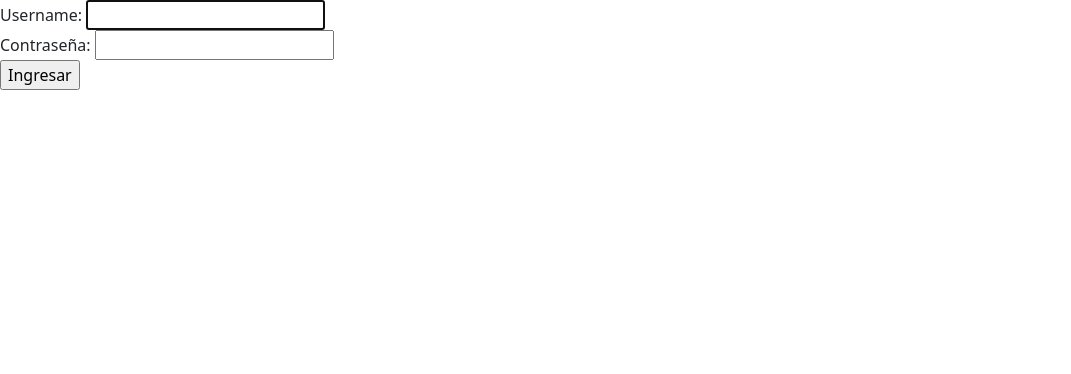
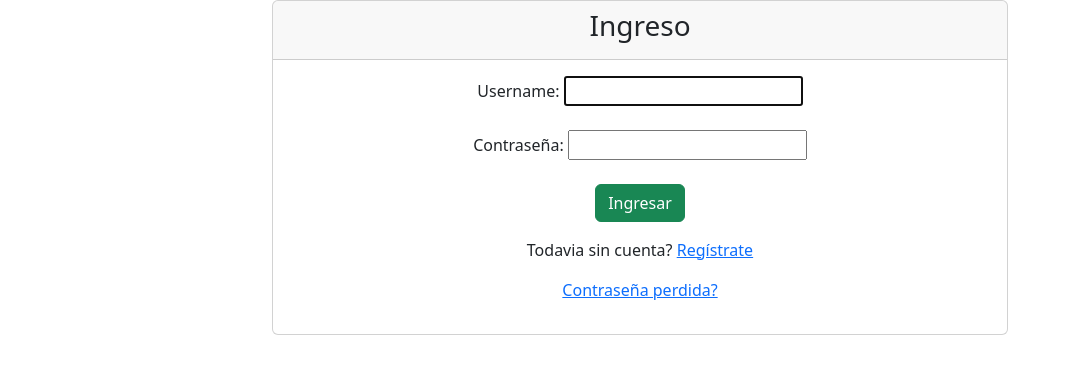
Before and after one commit to kanroot/artemanga, a Django app: a page that uses src/templates/registration/login.html in a window 1280 px wide. Shown: the top 374 px of the page, without its empty margins (0-1071 px from the left). Run offline with Django 4.2, Linux system fonts and the light colour scheme; some libraries are stand-ins or nearby versions.

Commit message:
login y recuperar contraseña

```diff
--- a/src/templates/registration/login.html
+++ b/src/templates/registration/login.html
@@ -5,21 +5,52 @@
 {% block title %}{% endblock %}
 
 {% block content %}
+    {% if form.errors %}
+        <p>Tú username y/o password no concuerdan con nuestros registros. Intenta nuevamente.</p>
+    {% endif %}
+
+    {% if next %}
+        {% if user.is_authenticated %}
+            <p>Tú cuenta no tiene acceso a esta pagina, prueba con otra cuenta con los permisos correspondientes.</p>
+        {% else %}
+            <p>Haz ingreso a tu cuenta para ver el contenido de esta página.</p>
+        {% endif %}
+    {% endif %}
+
+    <div class="container">
+        <div class="row">
+            <div class="col 12 col-md-8 offset-md-2">
+                <div class="card">
+                    <div class="card-header text-center">
+                        <h3>Ingreso</h3>
+                    </div>
+                    <div class="card-body text-center">
                         <form method="post" action="{% url 'login' %}">
                             {% csrf_token %}
 
-    <div>
+                            <div class="form-outline mb-4">
                                 <td>{{ form.username.label_tag }}</td>
                                 <td>{{ form.username }}</td>
                             </div>
-    <div>
+                            <div class="form-outline mb-4">
                                 <td>{{ form.password.label_tag }}</td>
                                 <td>{{ form.password }}</td>
                             </div>
 
                             <div>
-        <input type="submit" value="Ingresar"/>
+                                <input class="btn btn-success" type="submit" value="Ingresar"/>
                                 <input type="hidden" name="next" value="{{ next }}"/>
                             </div>
                         </form>
+                        <div class="text-center">
+                            <p>Todavia sin cuenta? <a href="{% url 'crear-perfil' %}">Regístrate</a></p>
+                        </div>
+
+                        <p><a href="{% url 'password_reset' %}">Contraseña perdida?</a></p>
+                    </div>
+                </div>
+            </div>
+        </div>
+    </div>
+
 {% endblock %}
```
Also changed, not shown: src/cuenta_usuario/templates/login.html (deleted, +0 -38 lines), src/cuenta_usuario/templates/password_reset_form.html (deleted, +0 -15 lines), src/templates/registration/password_reset_form.html (+20 -6 lines). Lines whose indentation alone changed are shown as unchanged.
